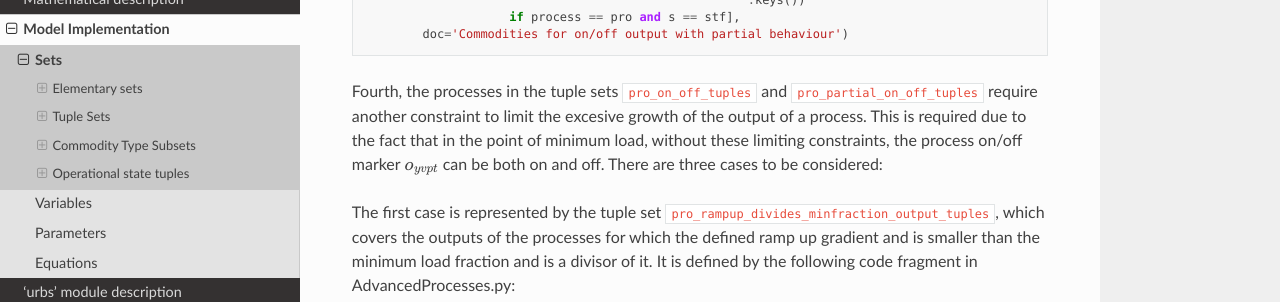
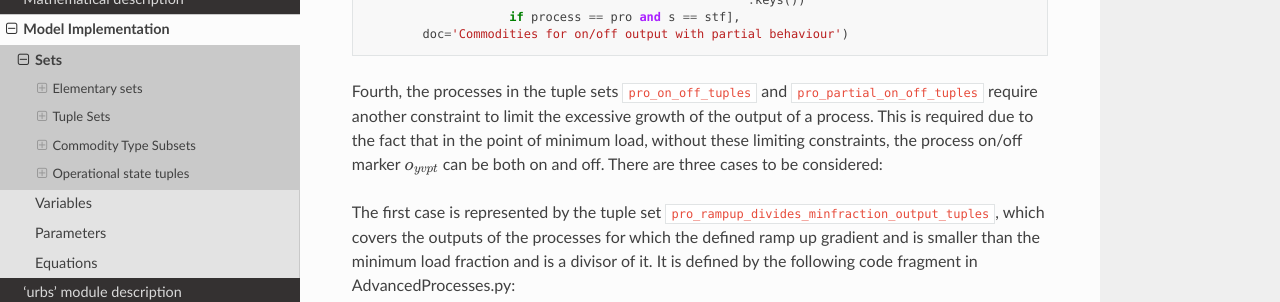
Before and after one commit to tum-ens/urbs, a Sphinx documentation site: the page built from doc/implementdoc/sets.rst, in a window 1280 px wide and 900 px high, scrolled down 12678 px. Shown: the part 176-478 px from the top of the window. Built offline with Sphinx 7.4.7 and the Read the Docs theme 2.0.0, drawn with Linux system fonts in a browser that asks for light colours; some of the changed text lies outside the part shown.

Commit message:
Update sets.rst
typos

```diff
--- a/doc/implementdoc/sets.rst
+++ b/doc/implementdoc/sets.rst
@@ -708,7 +708,7 @@ in AdvancedProcesses.py:
 
 Fourth, the processes in the tuple sets ``pro_on_off_tuples`` and
 ``pro_partial_on_off_tuples`` require another constraint to limit the
-excesive growth of the output of a process. This is required due to the
+excessive growth of the output of a process. This is required due to the
 fact that in the point of minimum load, without these limiting constraints,
 the process on/off marker :math:`\omicron_{yvpt}` can be both on and off.
 There are three cases to be considered:
```
Also changed, not shown: other parts of doc/implementdoc/sets.rst (+1 -1 lines).
